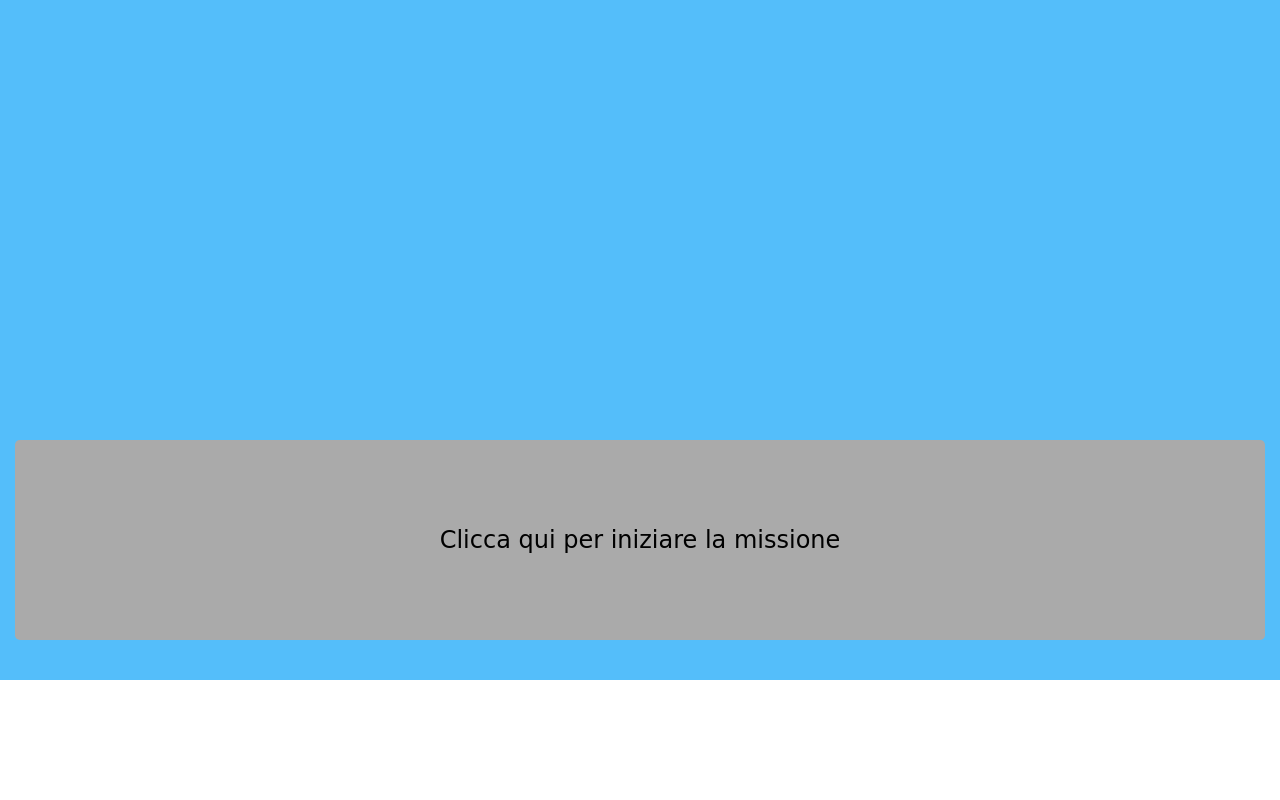
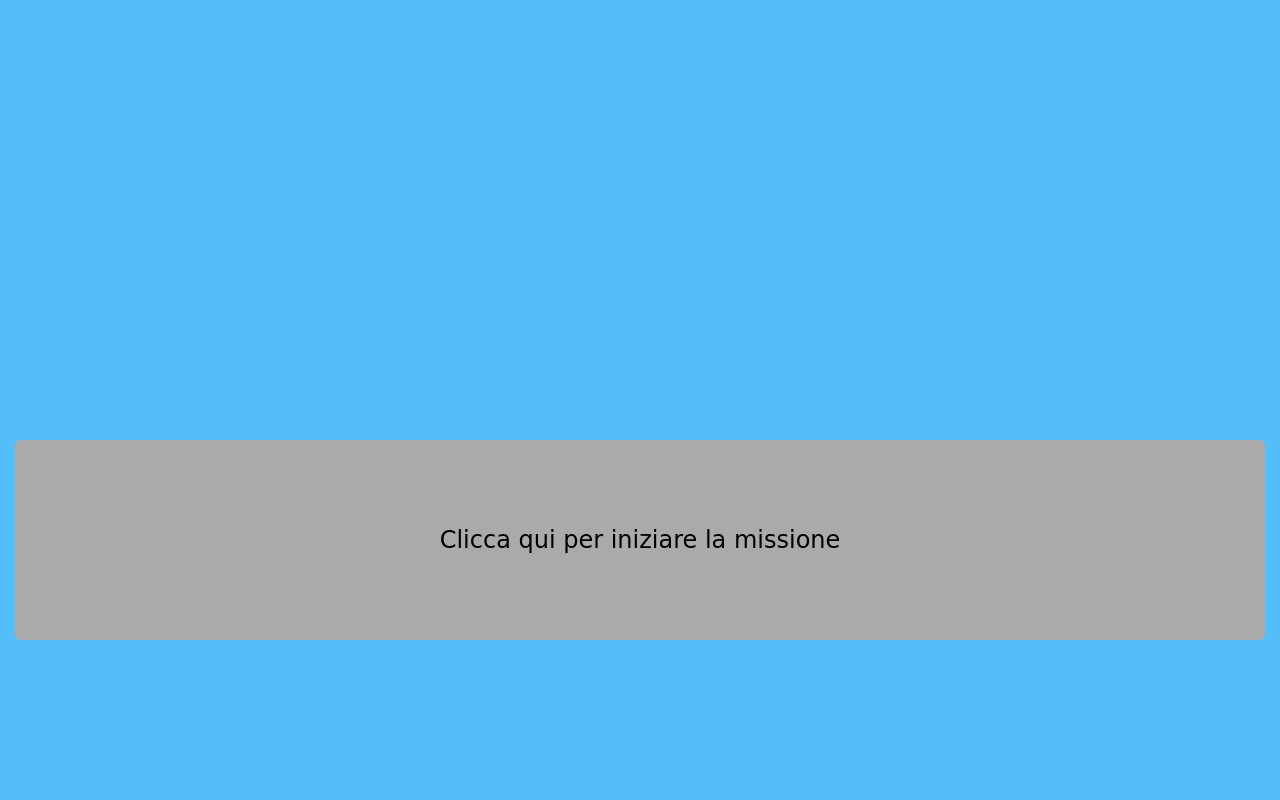
Before and after one commit to TDSOJohn/museum_quiz, a PHP site: page /html/gioco.html in a window 1280 px wide. Run offline with PHP 8.4, Linux system fonts and the light colour scheme.

Commit message:
bugfixing

```diff
--- a/client_side/css/gioco.css
+++ b/client_side/css/gioco.css
@@ -13,6 +13,7 @@
 
 html, body {
     overflow-y: hidden;
+    background-color: #54befa;
 }
 
 #testo {
```
